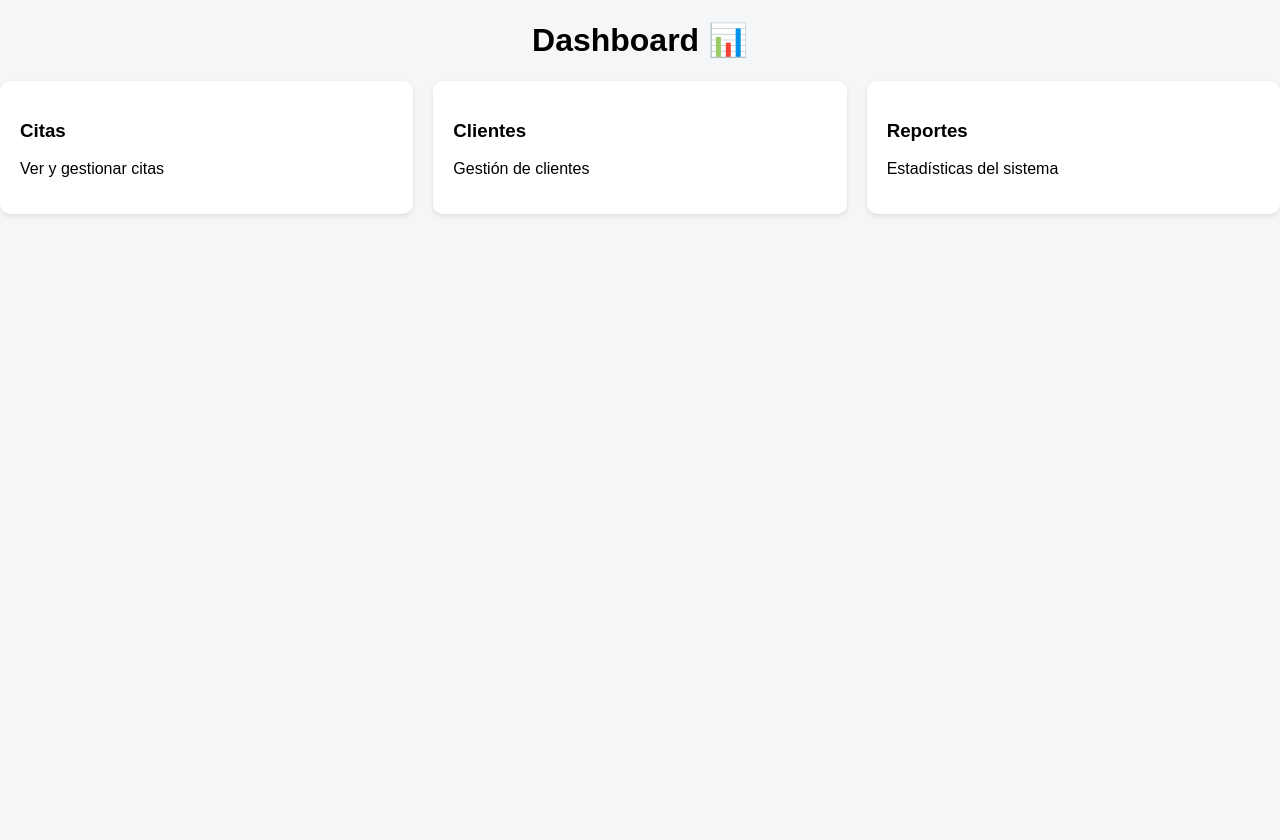
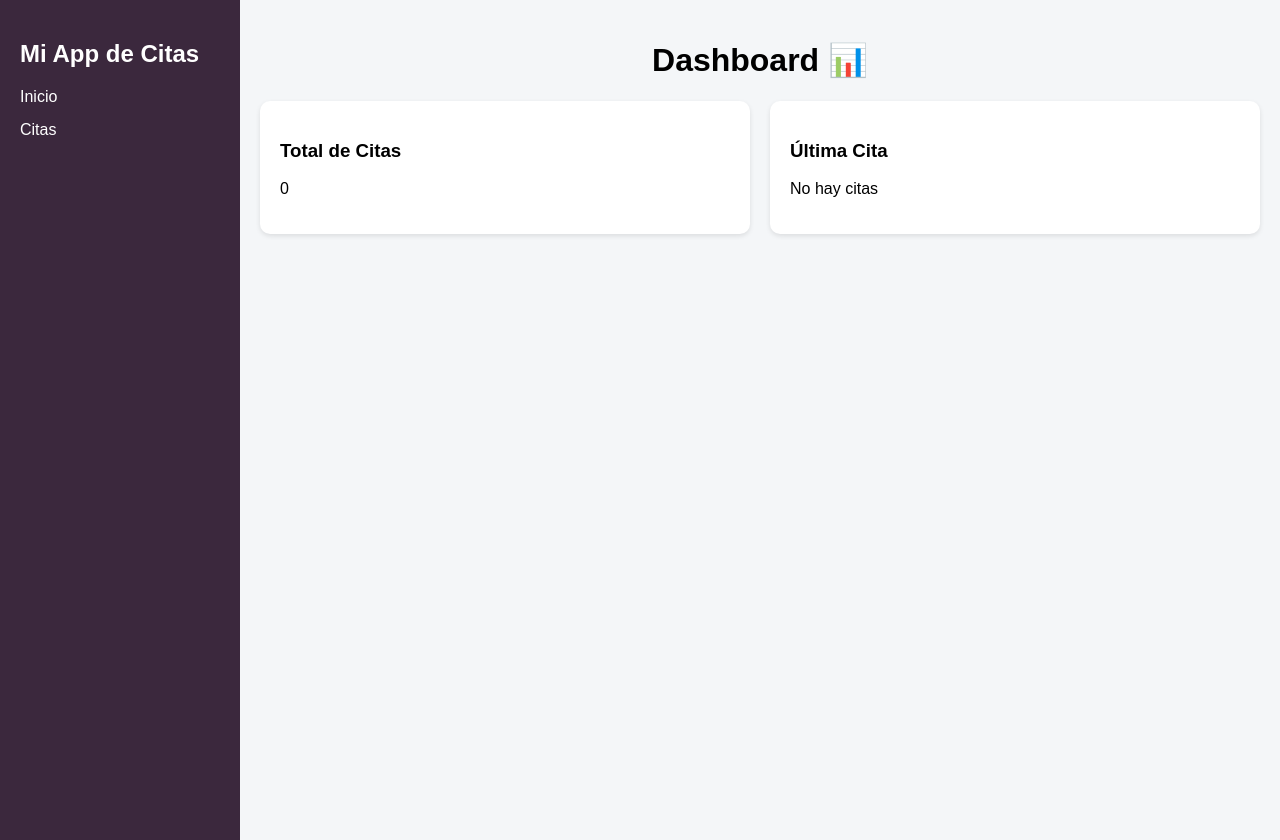
Before and after one commit to angiecv23/agenda-citas, a Next.js app: page /citas in a window 1280 px wide. Before the commit the page ends 800 px from the top, so only its background shows below. Built offline with nearby package versions, Linux system fonts and the light colour scheme.

Commit message:
fix styles  sidebar

```diff
--- a/src/app/citas/page.jsx
+++ b/src/app/citas/page.jsx
@@ -1,24 +1,38 @@
 "use client";
+import { useEffect, useState } from "react";
 
 export default function Home() {
+  const [citas, setCitas] = useState([]);
+
+  useEffect(() => {
+    const data = localStorage.getItem("citas");
+    if (data) {
+      setCitas(JSON.parse(data));
+    }
+  }, []);
+
+  const totalCitas = citas.length;
+  const ultimaCita = citas[citas.length - 1];
+
   return (
     <div>
       <h1>Dashboard 📊</h1>
 
       <div className="dashboard">
         <div className="card-dashboard">
-          <h3>Citas</h3>
-          <p>Ver y gestionar citas</p>
+          <h3>Total de Citas</h3>
+          <p>{totalCitas}</p>
         </div>
 
         <div className="card-dashboard">
-          <h3>Clientes</h3>
-          <p>Gestión de clientes</p>
-        </div>
-
-        <div className="card-dashboard">
-          <h3>Reportes</h3>
-          <p>Estadísticas del sistema</p>
+          <h3>Última Cita</h3>
+          {ultimaCita ? (
+            <p>
+              {ultimaCita.nombre} - {ultimaCita.fecha}
+            </p>
+          ) : (
+            <p>No hay citas</p>
+          )}
         </div>
       </div>
     </div>
--- a/src/app/layout.js
+++ b/src/app/layout.js
@@ -1,25 +1,38 @@
-import { Geist, Geist_Mono } from "next/font/google";
 import "../app/styles/globals.scss";
-
-const geistSans = Geist({
-  variable: "--font-geist-sans",
-  subsets: ["latin"],
-});
-
-const geistMono = Geist_Mono({
-  variable: "--font-geist-mono",
-  subsets: ["latin"],
-});
+import Link from "next/link";
 
 export const metadata = {
-  title: "Create Next App",
-  description: "Generated by create next app",
+  title: "Agenda App",
 };
 
 export default function RootLayout({ children }) {
   return (
-    <html lang="en" className={`${geistSans.variable} ${geistMono.variable}`}>
-      <body>{children}</body>
+    <html lang="en">
+      <body>
+        <div className="layout">
+
+          {/* Sidebar */}
+          <aside className="sidebar">
+            <h2>Mi App de Citas</h2>
+            <nav>
+              <ul>
+                <li>
+                  <Link href="/">Inicio</Link>
+                </li>
+                <li>
+                  <Link href="/citas">Citas</Link>
+                </li>
+              </ul>
+            </nav>
+          </aside>
+
+          {/* Contenido */}
+          <main className="content">
+            {children}
+          </main>
+
+        </div>
+      </body>
     </html>
   );
 }
--- a/src/app/styles/globals.scss
+++ b/src/app/styles/globals.scss
@@ -56,7 +56,7 @@ button:hover {
 .sidebar {
   width: 200px;
   height: 100vh;
-  background: #111;
+  background: #3b283d;
   color: white;
   padding: 20px;
 }
@@ -67,7 +67,7 @@ button:hover {
 }
 
 .sidebar li {
-  margin: 10px 0;
+  margin: 15px 0;
 }
 
 .sidebar a {
```
